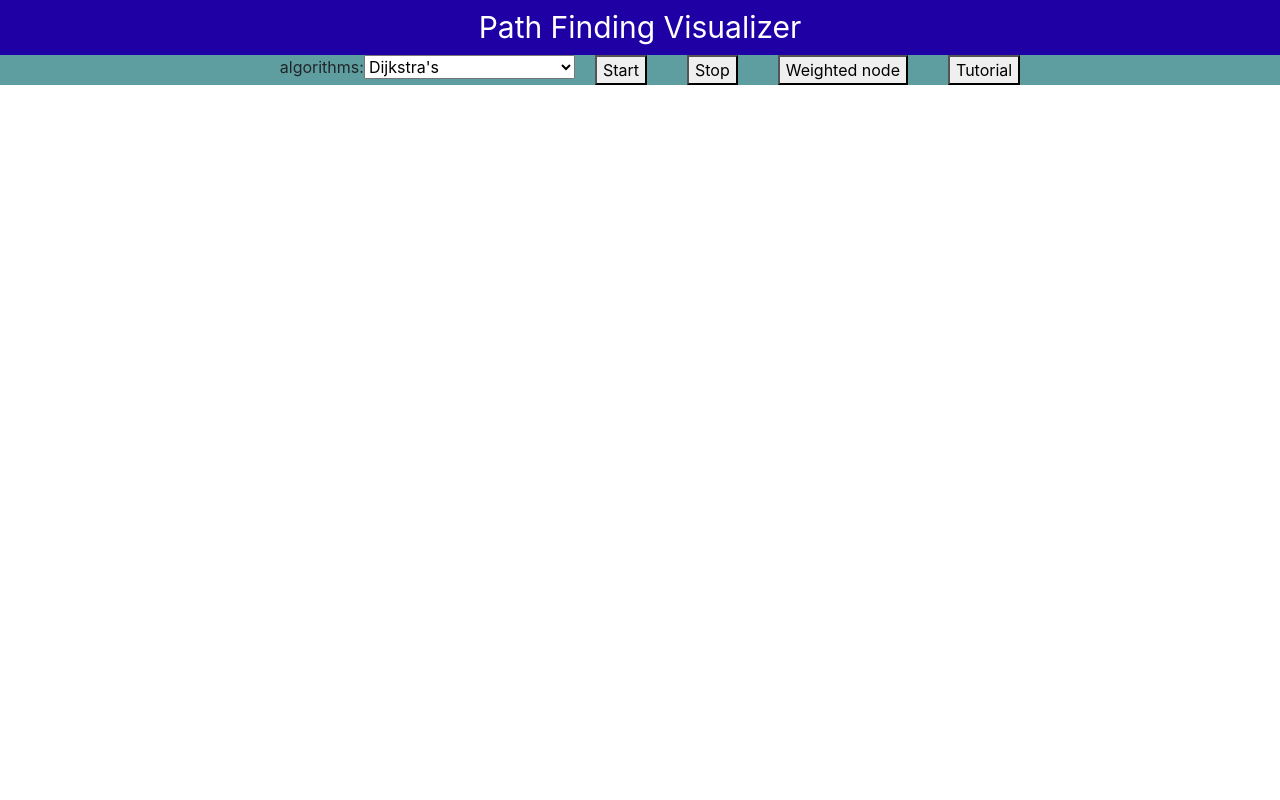
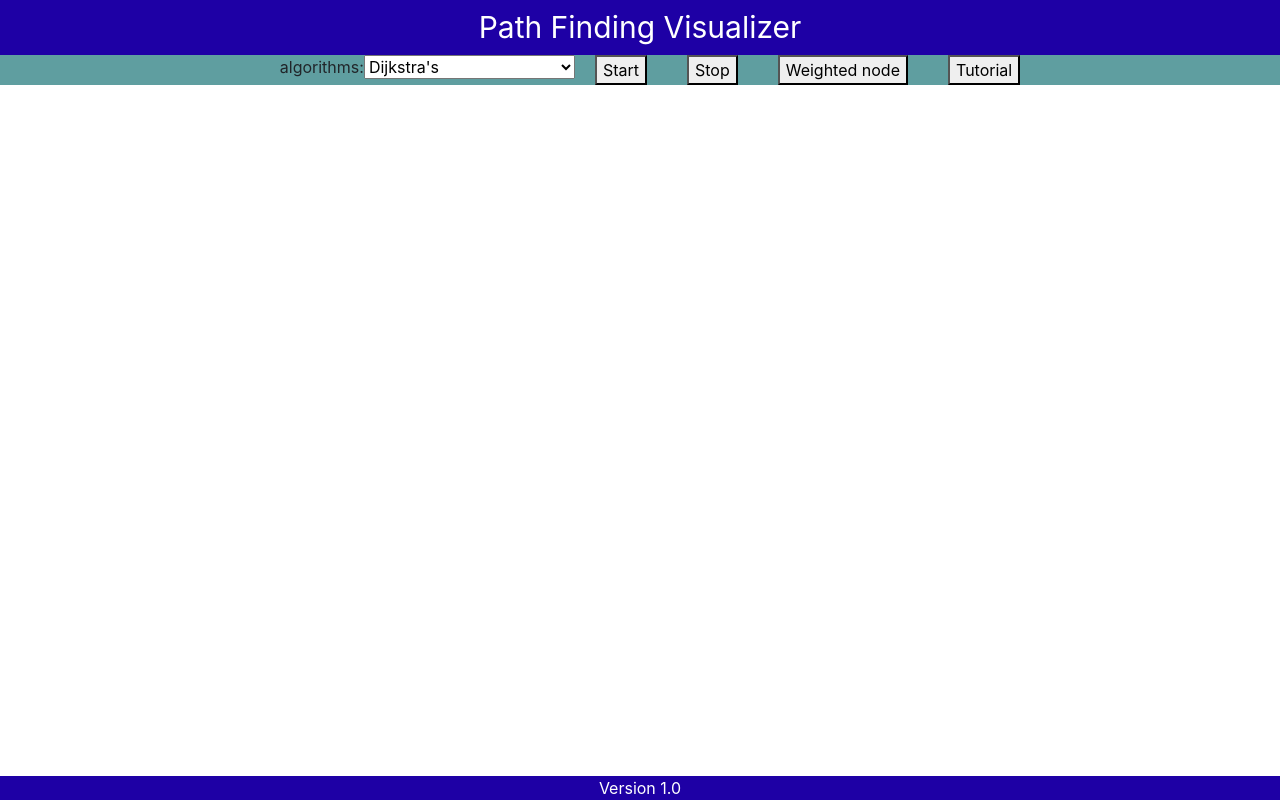
Before and after one commit to trevor-liu/path-finding-visualizer, a React (Create React App) app: page / in a window 1280 px wide. Built offline with nearby package versions, Linux system fonts and the light colour scheme.

Commit message:
changing components to class and adding footer

```diff
--- a/src/App.css
+++ b/src/App.css
@@ -17,3 +17,13 @@
 .nav-element {
   margin: 0 20px;
 }
+
+.footer {
+  position: fixed;
+  left: 0;
+  bottom: 0;
+  width: 100%;
+  background-color: #1e00a5;
+  text-align: center;
+  color: white;
+}
--- a/src/App.js
+++ b/src/App.js
@@ -1,15 +1,10 @@
 import React from 'react';
 import './App.css';
 
-function App() {
+class TopHeader extends React.Component {
+  render () {
     return (
-      TopHeader()
-  );
-}
-
-function TopHeader() {
-  return (
-    <div>
+      <div id="page-header">
         <div class="title-header">Path Finding Visualizer</div>
         <ul class="nav-bar">
           <li>algorithms:
@@ -29,5 +24,27 @@ function TopHeader() {
       </div>
     );
   }
+}
+
+class Footer extends React.Component {
+  render () {
+    return (
+      <div id="page-footer" class="footer">
+        Version 1.0
+      </div>
+    );
+  }
+}
+
+class App extends React.Component {
+  render () {
+    return (
+      <div>
+        <TopHeader />
+        <Footer />
+      </div>
+    );
+  }
+}
 
 export default App;
```
Lines whose indentation alone changed are shown as unchanged.
